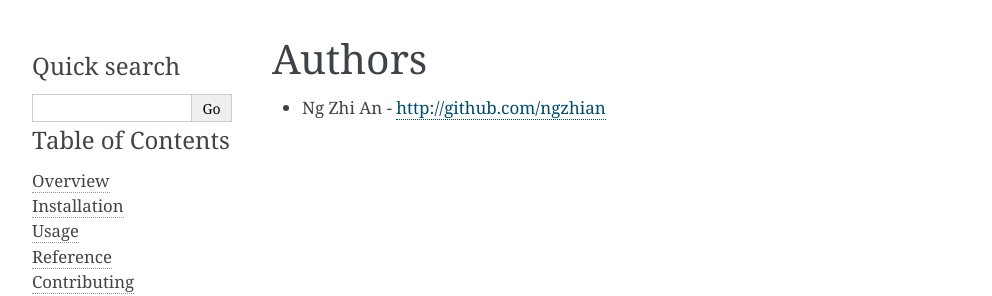
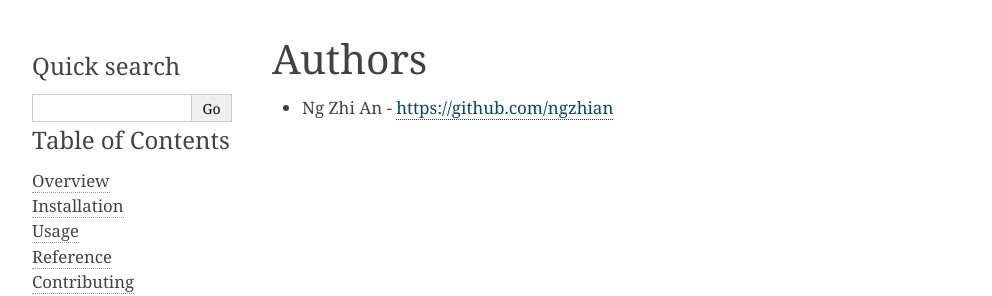
Before and after one commit to ngzhian/pycrunchbase, a Sphinx documentation site: the page built from docs/authors.rst, in a window 1280 px wide. Shown: the top 296 px of the page, without its empty margins (148-1140 px from the left). Built offline with Sphinx 7.4.7, drawn with Linux system fonts in a browser that asks for light colours; part of the change alters nothing that is shown.

```diff
--- a/AUTHORS.rst
+++ b/AUTHORS.rst
@@ -2,4 +2,4 @@
 Authors
 =======
 
-* Ng Zhi An - http://github.com/ngzhian
+* Ng Zhi An - https://github.com/ngzhian
--- a/docs/reference/index.rst
+++ b/docs/reference/index.rst
@@ -5,3 +5,5 @@ Reference
     :glob:
 
     pycrunchbase*
+    relationship
+    none_types
--- /dev/null
+++ b/docs/reference/none_types.rst
@@ -0,0 +1,46 @@
+=================================
+NoneRelationship and NonePageItem
+=================================
+
+A :class:`NoneRelationship` is a subclass of :class:`Relationship` that represents a non-existent relationship. Think of it as a None that is also a Relationship.
+
+The benefit of this is that calling the conventional relationship methods, such as :meth:`get`,
+will return an object, rather than throwing an `AttributeError`::
+
+    rs = cb.more(organization.team_members)  # if rs is None
+    assert bool(rs) === False
+    rs.get(0)  # throws AttributeError: 'NoneType' object as no attribute 'get'
+
+    rs = cb.more(organization.team_members)  # if rs is NoneRelationship
+    assert bool(rs) === False
+    member = rs.get(0)  # returns fine,
+    assert bool(member) == False  # it's just a falsey value that returns more falsey values
+
+
+My opinion is that it simplifies calls, rather than checking for `None` at each step,
+you can just safely chain calls and check when you actually want the final object::
+
+    rs = cb.more(organization.team_members)  # if rs is None
+    if rs:
+        member = rs.get(0)
+        if member:
+            print member
+
+    # compared to
+    rs = cb.more(organization.team_members)  # if rs is NoneRelationship
+    member = cb.more(organization.team_members).get(0)
+    if member:
+        print member
+
+
+A :class:`NoneRelationship` is returned by 2 methods in `pycrunchbase`,
+:meth:`more` and :meth:`_parse_relationship`.
+
+Because :class:`Relationship` are made up of :class:`PageItem`, we have a similar
+`None` for it as well, called :class:`NonePageItem`. The idea behind it is similar to what
+was discussed above as well::
+
+    # continuing the example from above, we have member
+    member = cb.more(organization.team_members).get(0)
+    assert member.name == None
+    assert member.whatever == None
--- /dev/null
+++ b/docs/reference/relationship.rst
@@ -0,0 +1,12 @@
+============
+Relationship
+============
+
+.. class:: Relationship
+    A relationship
+
+    .. :method::
+
+.. class:: NoneRelationship
+
+A :class:`NoneRelationship` is a subclass of :class:`Relationship` that represents a non-existent relationship. Think of it as a None that is also a Relationship.
```
